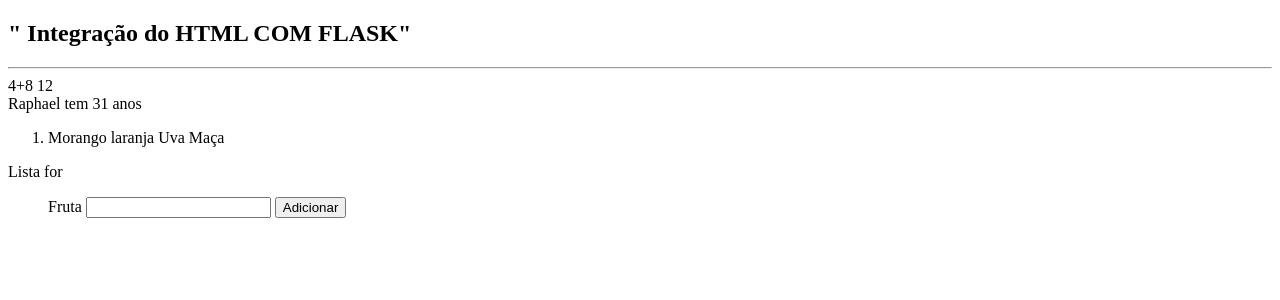
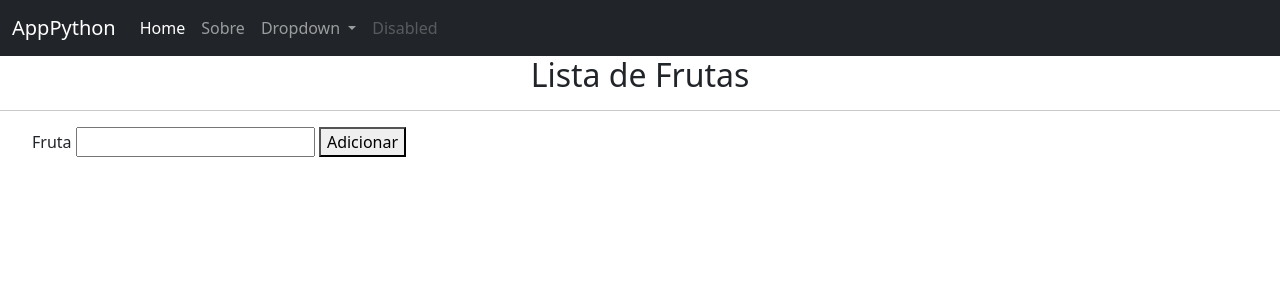
Before and after one commit to raphamoral/flaskstudy2022-08, a Flask app: page / in a window 1280 px wide. Shown: the top 300 px of the page. Run offline with Flask 2, Linux system fonts and the light colour scheme.

Commit message:
Aprendendo flask , html

```diff
--- /dev/null
+++ b/templates/base.html
@@ -0,0 +1,47 @@
+<!DOCTYPE html>
+<html>
+<head>
+	<meta charset="utf-8">
+	<meta name="viewport" content="width=device-width, initial-scale=1">
+	<title>AppPython</title>
+	<link rel="stylesheet" href="https://cdn.jsdelivr.net/npm/bootstrap@5.1.3/dist/css/bootstrap.min.css" integrity="sha384-1BmE4kWBq78iYhFldvKuhfTAU6auU8tT94WrHftjDbrCEXSU1oBoqyl2QvZ6jIW3" crossorigin="anonymous">
+</head>
+<body>
+	<nav class="navbar navbar-expand-lg navbar-dark bg-dark">
+	  <div class="container-fluid">
+	    <a class="navbar-brand" href="#">AppPython</a>
+	    <button class="navbar-toggler" type="button" data-bs-toggle="collapse" data-bs-target="#navbarSupportedContent" aria-controls="navbarSupportedContent" aria-expanded="false" aria-label="Toggle navigation">
+	      <span class="navbar-toggler-icon"></span>
+	    </button>
+	    <div class="collapse navbar-collapse" id="navbarSupportedContent">
+	      <ul class="navbar-nav me-auto mb-2 mb-lg-0">
+	        <li class="nav-item">
+	          <a class="nav-link active" aria-current="page" href="{{url_for('principal')}}">Home</a>
+	        </li>
+	        <li class="nav-item">
+	          <a class="nav-link" href="{{url_for('sobre')}}">Sobre</a>
+	        </li>
+	        <li class="nav-item dropdown">
+	          <a class="nav-link dropdown-toggle" href="#" id="navbarDropdown" role="button" data-bs-toggle="dropdown" aria-expanded="false">
+	            Dropdown
+	          </a>
+	          <ul class="dropdown-menu" aria-labelledby="navbarDropdown">
+	            <li><a class="dropdown-item" href="#">Action</a></li>
+	            <li><a class="dropdown-item" href="#">Another action</a></li>
+	            <li><hr class="dropdown-divider"></li>
+	            <li><a class="dropdown-item" href="#">Something else here</a></li>
+	          </ul>
+	        </li>
+	        <li class="nav-item">
+	          <a class="nav-link disabled">Disabled</a>
+	        </li>
+	      </ul>
+	    </div>
+	  </div>
+	</nav>
+	{% block conteudo %}
+	{% endblock conteudo %}
+
+	<script src="https://cdn.jsdelivr.net/npm/bootstrap@5.1.3/dist/js/bootstrap.bundle.min.js" integrity="sha384-ka7Sk0Gln4gmtz2MlQnikT1wXgYsOg+OMhuP+IlRH9sENBO0LRn5q+8nbTov4+1p" crossorigin="anonymous"></script>
+</body>
+</html>
--- a/templates/index.html
+++ b/templates/index.html
@@ -1,44 +1,15 @@
-<!DOCTYPE html>
-<html lang="en">
-<head>
-    <meta charset="UTF-8">
-     <meta name ="viewport" content="width=device-width, initial-scale=1" >
-    <title>Estudando HTML com Flask</title>
-</head>
-<body>
-<h2>" Integração do HTML COM FLASK"</h2>
+{% extends 'base.html' %}
+{% block conteudo %}
+<h2 style="text-align: center;">Lista de Frutas</h2>
 <hr>
-4+8
-{{4+8}}
-<br>
-{{nome}} tem {{idade}} anos
-
 <ol>
-    <li>
-
-{{fruta1}}
-{{fruta}}
-{{fruta2}}
-{{fruta3}}
-    </li>
-
+	{% for fruta in frutas %}
+		<li>{{fruta}}</li>
+	{% endfor %}
+	<form action="{{url_for('principal')}}" method="POST">
+		<label>Fruta</label>
+		<input type="text" name="fruta">
+		<button>Adicionar</button>
+	</form>
 </ol>
-Lista for
-<ol>
-    {% for frut in frutas %}
-    <li>{{frut}}</li>
-{% endfor%}
-
-    <form action="{{url_for('principal')}}", method="POST">
-        <label>Fruta</label>
-
-
-    <input type="text" name="frutasadd">
-
-    <button>Adicionar</button>
-</form>
-</ol>
-
-
-</body>
-</html>
+{% endblock conteudo %}
```
Also changed, not shown: templates/sobre.html (+8 -16 lines).
